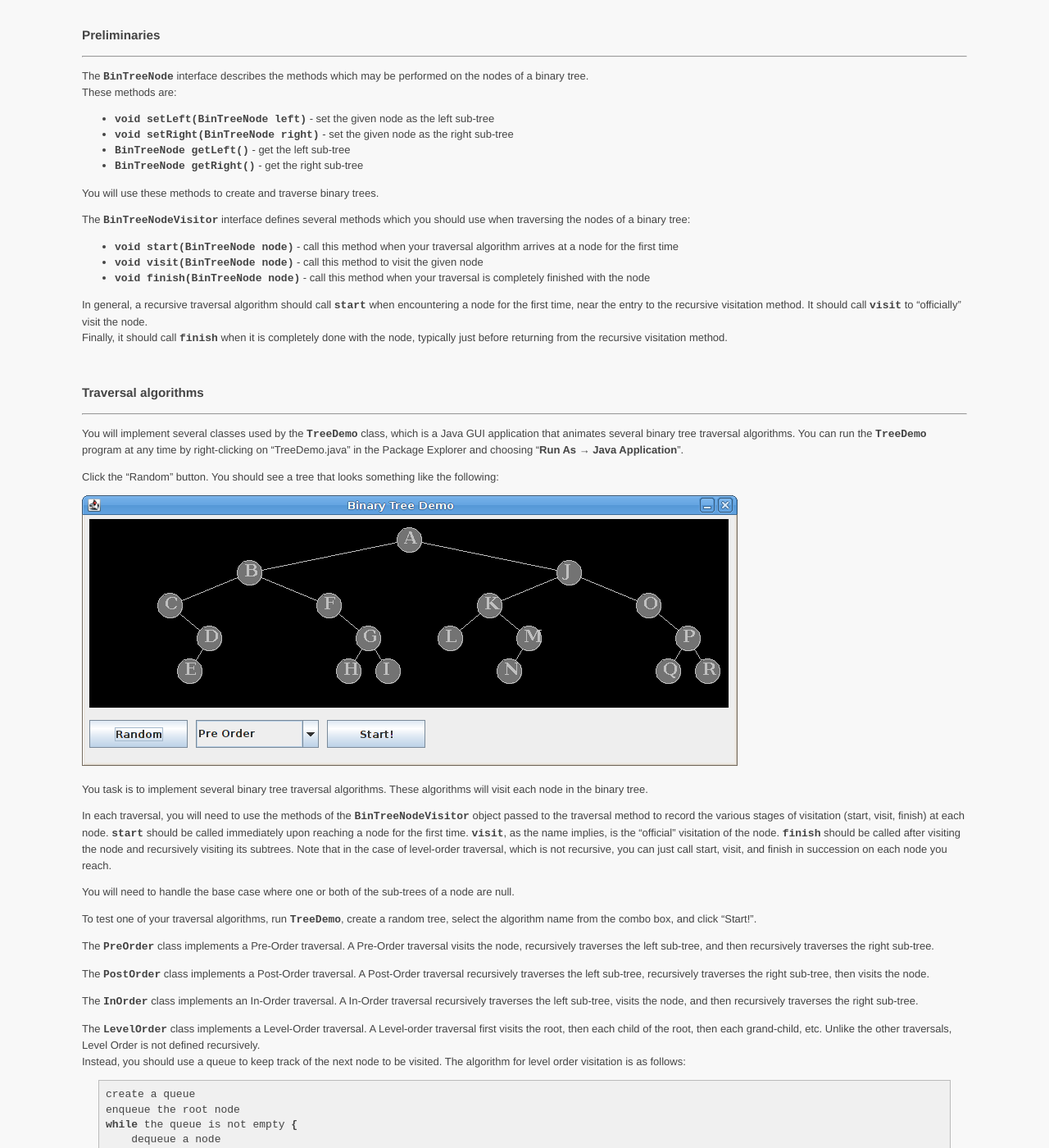
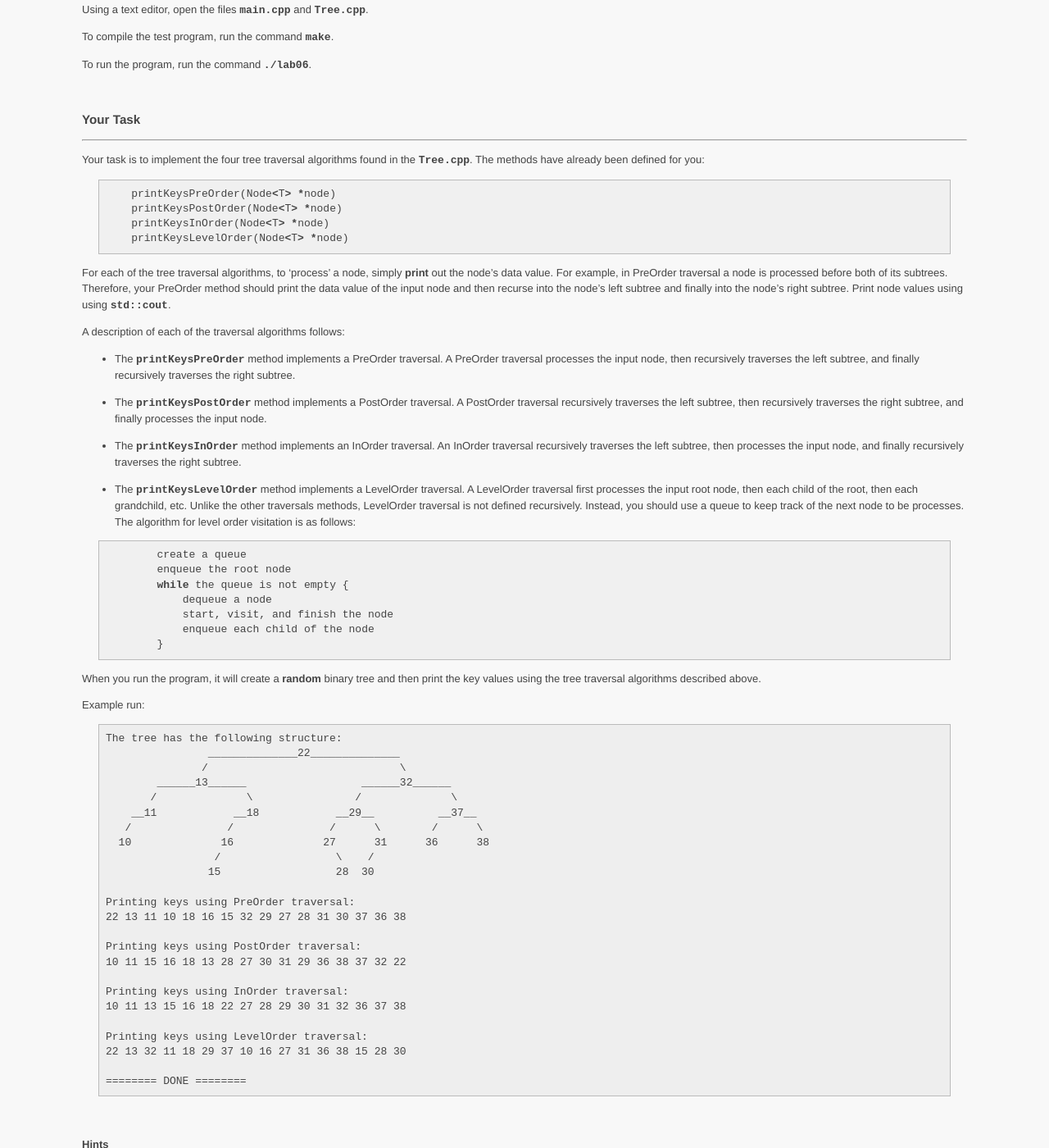
Before and after one commit to ycpcs/cs350-fall2016, a Jekyll site: the page built from labs/lab06.md, in a window 1280 px wide and 1400 px high, scrolled down 378 px. Shown: the whole window at 82% size. Built offline with Jekyll 4.4.1, drawn with Linux system fonts in a browser that asks for light colours; some of the changed text lies outside the part shown.

Commit message:
added lab06 and RandomArt assignment

````diff
--- a/labs/lab06.md
+++ b/labs/lab06.md
@@ -15,7 +15,7 @@ In this lab you will implement several binary tree traversal algorithms.
 
 **Note:** Because a binary tree is a recursive data structure, most binary tree algorithms can be expressed best
 recursively.  In this assignment, all of the code you will write will be recursive, with the exception of the
-implementation of the **LevelOrder** class.
+implementation of the **```printKeysLevelOrder```** method.
 
 
 
@@ -25,108 +25,122 @@ implementation of the **LevelOrder** class.
 
 --- --- --- --- --- --- --- --- --- --- --- --- --- --- --- --- --- --- --- --- --- --- --- ---
 
-Download [CS350_Lab06.zip](CS350_Lab06.zip) and import it into your Eclipse workspace.
-(**File → Import... → General → Existing Projects into Workspace → Archive File**).  You should see a new project,
-CS350_Lab06, in the package explorer.
+Download [CS350_Lab06.zip](CS350_Lab06.zip).  Unzip it.
+In a terminal window, change directory to the **```CS350_Lab06```** directory.
+
+Using a text editor, open the files **```main.cpp```** and **```Tree.cpp```**.
+
+To compile the test program, run the command **```make```**.
+
+To run the program, run the command **```./lab06```**.
 
 
 
 <br>
 
-### Preliminaries
+### Your Task
 
 --- --- --- --- --- --- --- --- --- --- --- --- --- --- --- --- --- --- --- --- --- --- --- ---
 
-The **```BinTreeNode```** interface describes the methods which may be performed on the nodes of a binary tree.
-These methods are:
+Your task is to implement the four tree traversal algorithms found in the **```Tree.cpp```**.
+The methods have already been defined for you:
 
-* **```void setLeft(BinTreeNode left)```** - set the given node as the left sub-tree
-* **```void setRight(BinTreeNode right)```** - set the given node as the right sub-tree
-* **```BinTreeNode getLeft()```** - get the left sub-tree
-* **```BinTreeNode getRight()```** - get the right sub-tree
+```cpp
+    printKeysPreOrder(Node<T> *node)
+    printKeysPostOrder(Node<T> *node)
+    printKeysInOrder(Node<T> *node)
+    printKeysLevelOrder(Node<T> *node)
+```
 
 
-You will use these methods to create and traverse binary trees.
+For each of the tree traversal algorithms, to 'process' a node, simply **print** out the node's data value.
+For example, in PreOrder traversal a node is processed before both of its subtrees.  Therefore, your PreOrder method should
+print the data value of the input node and then recurse into the node's left subtree and finally into the
+node's right subtree.  Print node values using using **```std::cout```**.
 
-The **```BinTreeNodeVisitor```** interface defines several methods which you should use when traversing the nodes of
-a binary tree:
+A description of each of the traversal algorithms follows:
 
-* **```void start(BinTreeNode node)```** - call this method when your traversal algorithm arrives at a node for the first time
-* **```void visit(BinTreeNode node)```** - call this method to visit the given node
-* **```void finish(BinTreeNode node)```** - call this method when your traversal is completely finished with the node
+  * The **```printKeysPreOrder```** method implements a PreOrder traversal.  A PreOrder traversal processes the input node,
+  then recursively traverses the left subtree, and finally recursively traverses the right subtree.
+
+  * The **```printKeysPostOrder```** method implements a PostOrder traversal.  A PostOrder traversal recursively traverses the
+  left subtree, then recursively traverses the right subtree, and finally processes the input node.
+
+  * The **```printKeysInOrder```** method implements an InOrder traversal.  An InOrder traversal recursively traverses the
+  left subtree, then processes the input node, and finally recursively traverses the right subtree.
+
+  * The **```printKeysLevelOrder```** method implements a LevelOrder traversal.  A LevelOrder traversal first processes the input
+  root node, then each child of the root, then each grandchild, etc.  Unlike the other traversals methods, LevelOrder traversal is
+  not defined recursively.  Instead, you should use a queue to keep track of the next node to be processes.  The algorithm for level
+  order visitation is as follows:
 
 
-In general, a recursive traversal algorithm should call **```start```** when encountering a node for the first time,
-near the entry to the recursive visitation method.  It should call **```visit```** to "officially" visit the node.
-Finally, it should call **```finish```** when it is completely done with the node, typically just before returning from
-the recursive visitation method.
+```cpp
+        create a queue
+        enqueue the root node
+        while the queue is not empty {
+            dequeue a node
+            start, visit, and finish the node
+            enqueue each child of the node
+        }
+```
+
+
+
+
+
+When you run the program, it will create a **random** binary tree and then print the key values using the tree traversal
+algorithms described above.
+
+Example run:
+
+<pre>
+The tree has the following structure:
+                ______________22______________
+               /                              \
+        ______13______                  ______32______
+       /              \                /              \
+    __11            __18            __29__          __37__
+   /               /               /      \        /      \
+  10              16              27      31      36      38
+                 /                  \    /
+                15                  28  30
+
+Printing keys using PreOrder traversal:
+22 13 11 10 18 16 15 32 29 27 28 31 30 37 36 38
+
+Printing keys using PostOrder traversal:
+10 11 15 16 18 13 28 27 30 31 29 36 38 37 32 22
+
+Printing keys using InOrder traversal:
+10 11 13 15 16 18 22 27 28 29 30 31 32 36 37 38
+
+Printing keys using LevelOrder traversal:
+22 13 32 11 18 29 37 10 16 27 31 36 38 15 28 30
+
+======== DONE ========
+</pre>
+
 
 
 
 <br>
 
-### Traversal algorithms
+#### Hints
 
---- --- --- --- --- --- --- --- --- --- --- --- --- --- --- --- --- --- --- --- --- --- --- ---
+To create and manipulate a queue, for the LevelOrder traversal see the example code below:
 
-You will implement several classes used by the **```TreeDemo```** class, which is a Java GUI application that animates
-several binary tree traversal algorithms.  You can run the **```TreeDemo```** program at any time by right-clicking on
-"TreeDemo.java" in the Package Explorer and choosing "**Run As → Java Application**".
+```cpp
+    // create a queue that holds pointers to Node<T> objects.
+    std::queue<Node<T> *> nodeQueue;
 
-Click the "Random" button.  You should see a tree that looks something like the following:
+    // to enqueue a node
+    nodeQueue.push(node);
 
-![image](images/bintree-random.png)
+    // to get the Node at the front of the queue
+    Node<T> *node = nodeQueue.front();
 
-You task is to implement several binary tree traversal algorithms.  These algorithms will visit each node in the
-binary tree.
-
-In each traversal, you will need to use the methods of the **```BinTreeNodeVisitor```** object passed to the traversal
-method to record the various stages of visitation (start, visit, finish) at each node.  **```start```** should be called
-immediately upon reaching a node for the first time.  **```visit```**, as the name implies, is the "official" visitation
-of the node.  **```finish```** should be called after visiting the node and recursively visiting its subtrees.  Note
-that in the case of level-order traversal, which is not recursive, you can just call start, visit, and finish in
-succession on each node you reach.
-
-You will need to handle the base case where one or both of the sub-trees of a node are null.
-
-To test one of your traversal algorithms, run **```TreeDemo```**, create a random tree, select the algorithm name from
-the combo box, and click "Start!".
-
-The **```PreOrder```** class implements a Pre-Order traversal.  A Pre-Order traversal visits the node, recursively
-traverses the left sub-tree, and then recursively traverses the right sub-tree.
-
-The **```PostOrder```** class implements a Post-Order traversal.  A Post-Order traversal recursively traverses the left
-sub-tree, recursively traverses the right sub-tree, then visits the node.
-
-The **```InOrder```** class implements an In-Order traversal.  A In-Order traversal recursively traverses the left
-sub-tree, visits the node, and then recursively traverses the right sub-tree.
-
-The **```LevelOrder```** class implements a Level-Order traversal.  A Level-order traversal first visits the root, then
-each child of the root, then each grand-child, etc.  Unlike the other traversals, Level Order is not defined recursively.
-Instead, you should use a queue to keep track of the next node to be visited.  The algorithm for level order visitation
-is as follows:
-
-
-```java
-create a queue
-enqueue the root node
-while the queue is not empty {
-    dequeue a node
-    start, visit, and finish the node
-    enqueue each child of the node
-}
+    // to dequeue the front of the queue
+    nodeQueue.pop();
 ```
-
-
-You may use a **```java.util.LinkedList```** object as a queue.  Create the linked list as follows:
-
-```java
-Queue<BinTreeNode> queue = new LinkedList<BinTreeNode>();
-```
-
-
-The **```isEmpty```** method returns whether or not the queue is empty.  Use the **```add```** method to enqueue a node
-and the **```remove```** method to dequeue a node.
-
-Level-Order traversal is also known as "Breadth First Search".  When you run the animation for this traversal, it
-should be clear why.
+For more information on the std::queue, read the [documentation](http://www.cplusplus.com/reference/queue/queue/).
````
Also changed, not shown: schedule.md (+1 -1 lines), labs/images/bintree-random.png (deleted), 2 other files.
